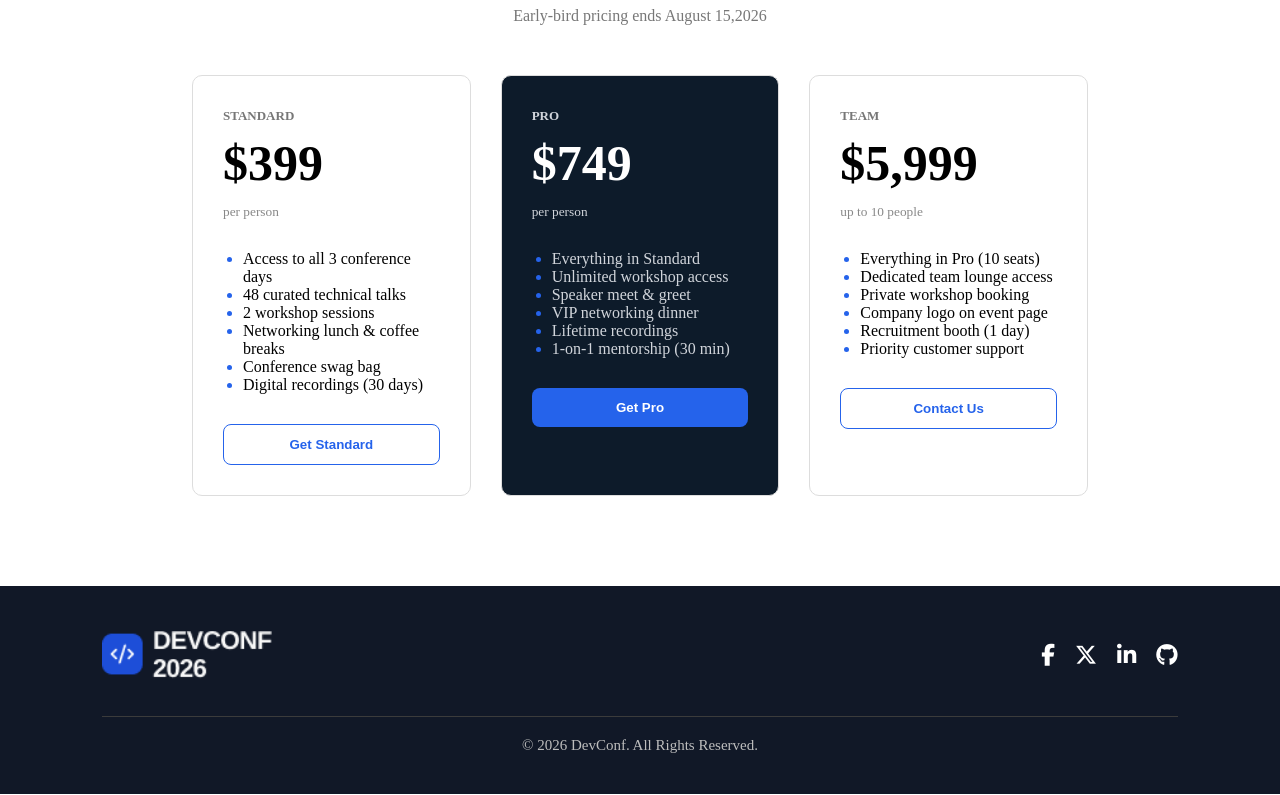
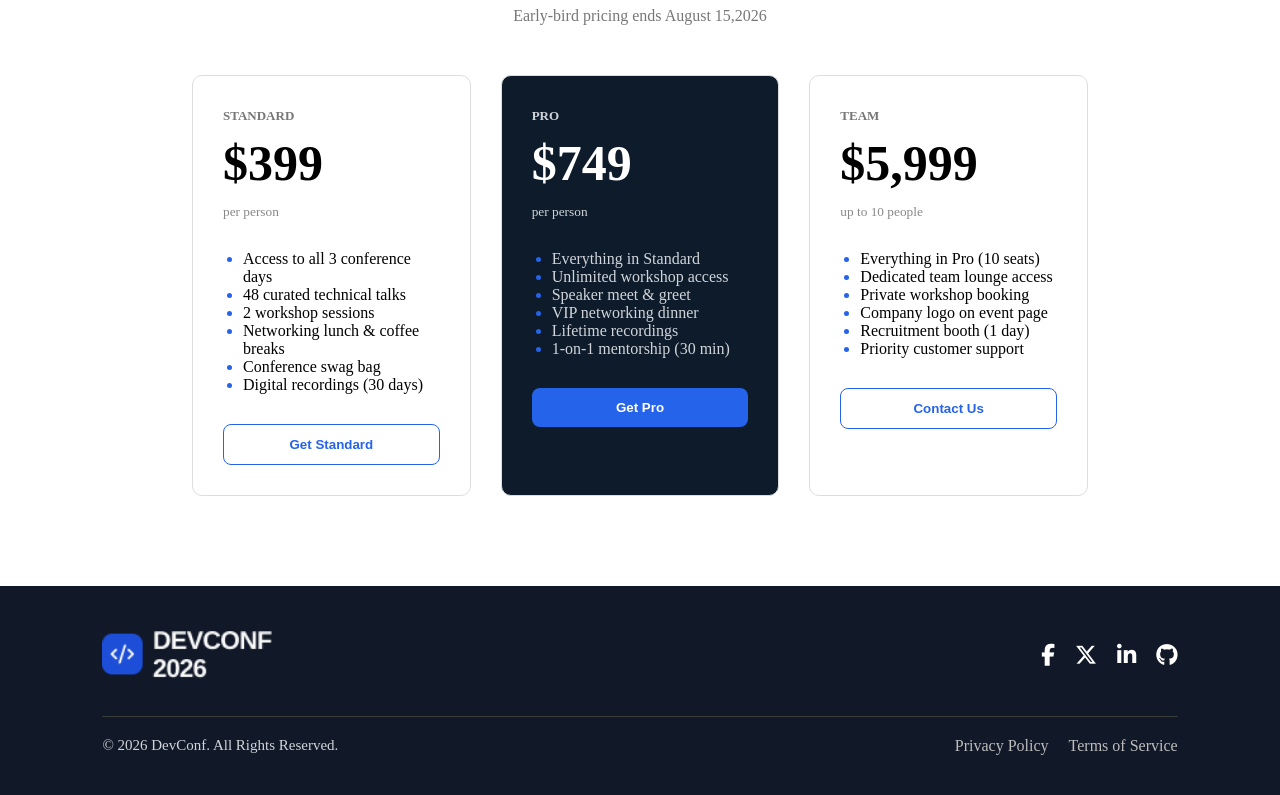
Before and after one commit to surjomitra72-ux/first-assignment, a plain HTML site: page index.html in a window 1280 px wide. Shown: the part 2165-2960 px from the top of the page. Drawn offline with Linux system fonts and the light colour scheme.

Commit message:
footer tow commit

```diff
--- a/index.html
+++ b/index.html
@@ -159,21 +159,27 @@
                 <img src="./assets/footer-logo.png" alt="DevConf Logo">
             </div>
 
-            <!-- Social Icons -->
+            <!-- font Icons -->
             <div class="social-links">
-                <a href="#"><i class="fa-brands fa-facebook-f"></i></a>
-                <a href="#"><i class="fa-brands fa-x-twitter"></i></a>
-                <a href="#"><i class="fa-brands fa-linkedin-in"></i></a>
-                <a href="#"><i class="fa-brands fa-github"></i></a>
+                <a href=""><i class="fa-brands fa-facebook-f"></i></a>
+                <a href=""><i class="fa-brands fa-x-twitter"></i></a>
+                <a href=""><i class="fa-brands fa-linkedin-in"></i></a>
+                <a href=""><i class="fa-brands fa-github"></i></a>
             </div>
 
         </div>
 
         <hr>
 
-        <p class="copyright">
-            © 2026 DevConf. All Rights Reserved.
-        </p>
+        <div class="footer-bottom">
+            <p class="copyright">
+                © 2026 DevConf. All Rights Reserved.
+            </p>
+            <ul class="copyright2">
+                <li><a href="">Privacy Policy</a></li>
+                <li><a href="">Terms of Service</a></li>
+            </ul>
+        </div>
 
     </footer>
 </body>
--- a/style.css
+++ b/style.css
@@ -16,7 +16,7 @@ nav {
     padding: 0px 8%;
 }
 
-ul {
+ nav ul {
     display: flex;
     list-style: none;
     gap: 20px;
@@ -259,8 +259,27 @@ header {
     background:#3b3b3b;
 }
 
+.footer-bottom{
+    display: flex;
+    justify-content: space-between;
+    align-items: center;
+}
 .copyright{
-    text-align:center;
-    color:#bdbdbd;
-    font-size:15px;
+    color: #d1d5db;
+    font-size: 15px;
 }
+.copyright2{
+    display: flex;
+    gap: 20px;
+    list-style: none;
+    margin: 0;
+    padding: 0;
+}
+.copyright2 li a{
+    text-decoration: none;
+    color: #bdbdbd;
+}
+
+.copyright2 li a:hover{
+    color: #2563eb;
+}
```
